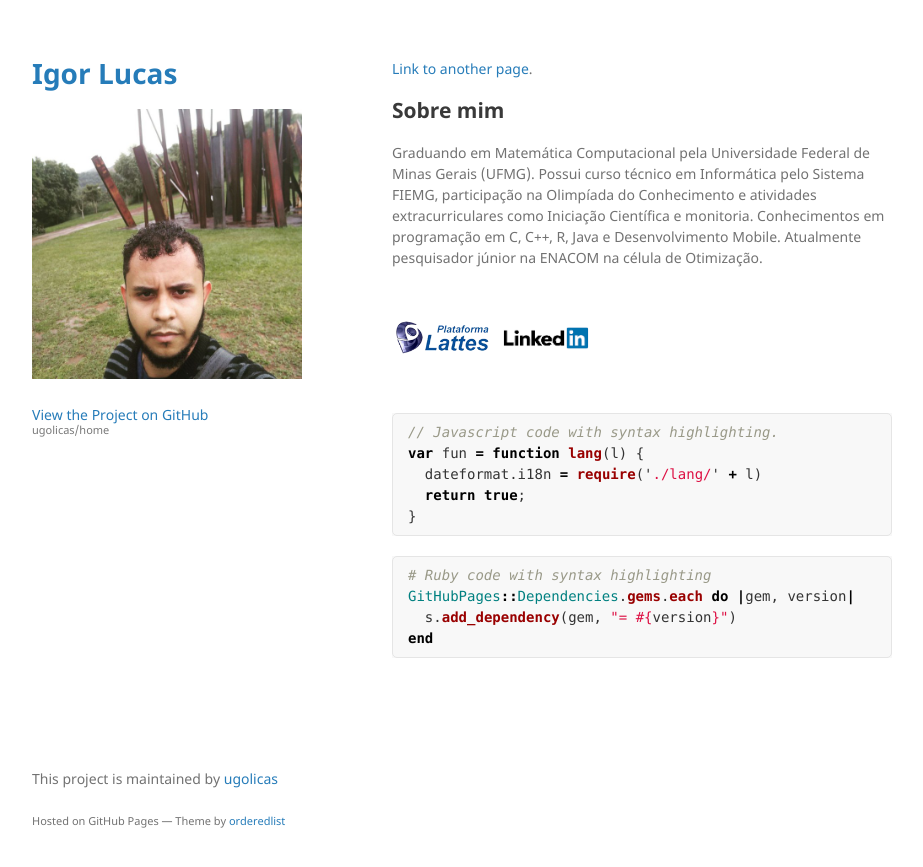
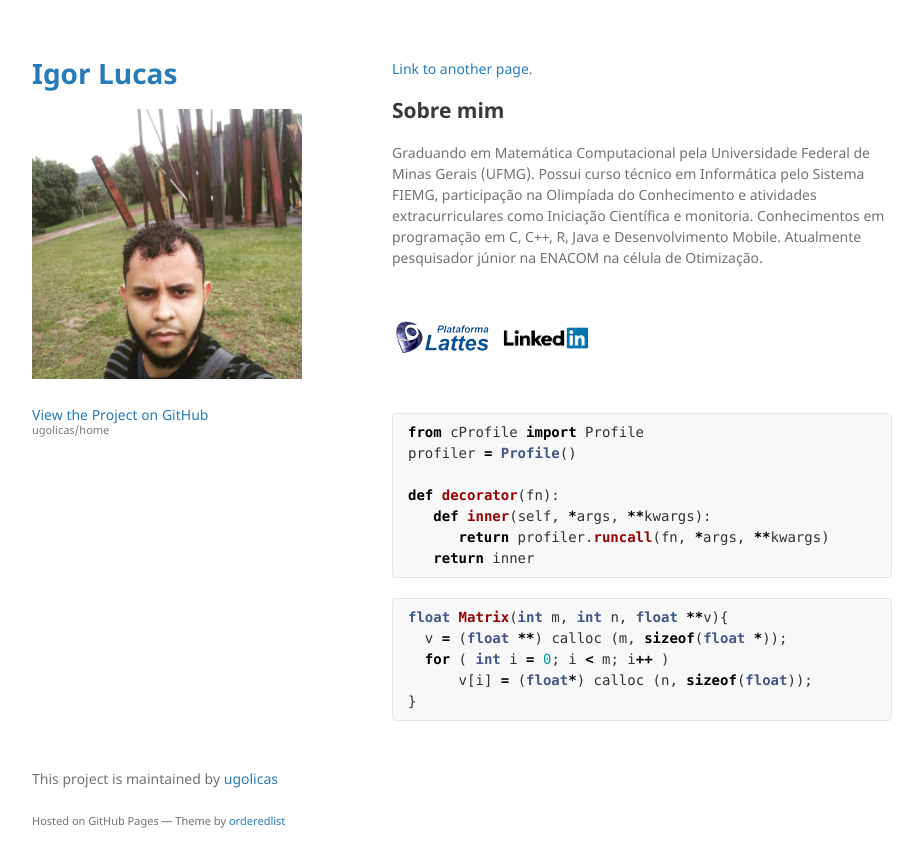
Before and after one commit to ugolicas/home, a Jekyll site: the page built from index.md, in a window 1280 px wide. Shown: the top 867 px of the page, without its empty margins (178-1101 px from the left). Built offline with Jekyll 4.4.1, drawn with Linux system fonts in a browser that asks for light colours; the repository's description, which GitHub fills in, is left out.

Commit message:
fix (index.md) clear code

````diff
--- a/index.md
+++ b/index.md
@@ -9,23 +9,23 @@ layout: default
 Graduando em Matemática Computacional pela Universidade Federal de Minas Gerais (UFMG). Possui curso técnico em Informática pelo Sistema FIEMG, participação na Olimpíada do Conhecimento e atividades extracurriculares como Iniciação Científica e monitoria. Conhecimentos em programação em C, C++, R, Java e Desenvolvimento Mobile. Atualmente pesquisador júnior na ENACOM na célula de Otimização.
 
 
-
-
 [<img src="assets/img/lattes.png" alt="drawing" style="width:100px;"/>](http://lattes.cnpq.br/0983117412894173)
   [<img src="assets/img/linkedin.png" alt="drawing" style="width:100px;"/>](https://www.linkedin.com/in/igor-lucas-a92550106)
 
+```python
+from cProfile import Profile
+profiler = Profile()
 
-```js
-// Javascript code with syntax highlighting.
-var fun = function lang(l) {
-  dateformat.i18n = require('./lang/' + l)
-  return true;
+def decorator(fn):
+   def inner(self, *args, **kwargs):
+      return profiler.runcall(fn, *args, **kwargs)
+   return inner
+```
+
+```c
+float Matrix(int m, int n, float **v){
+  v = (float **) calloc (m, sizeof(float *));
+  for ( int i = 0; i < m; i++ )
+      v[i] = (float*) calloc (n, sizeof(float));
 }
 ```
-
-```ruby
-# Ruby code with syntax highlighting
-GitHubPages::Dependencies.gems.each do |gem, version|
-  s.add_dependency(gem, "= #{version}")
-end
-```
````
